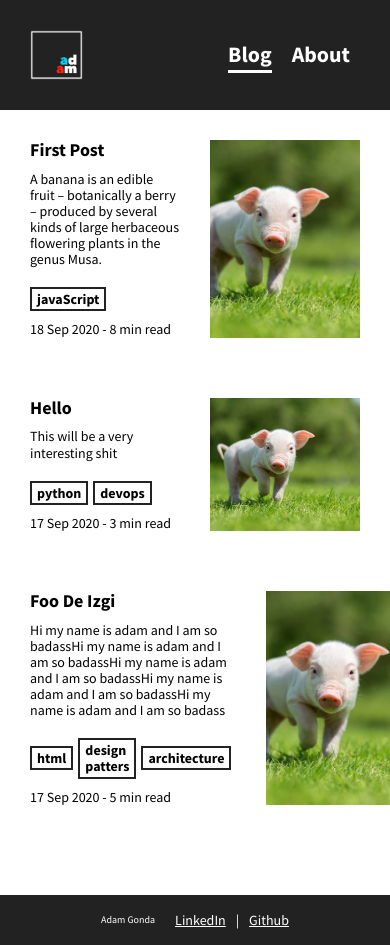
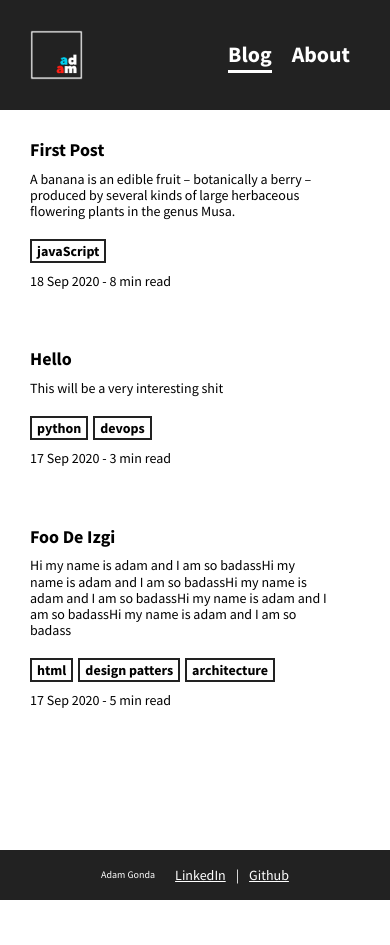
Before and after one commit to AdamGonda/adamgonda.com, a Jekyll site: the page built from index.html, in a window 390 px wide. Built offline with Jekyll 4.4.1, drawn with Linux system fonts in a browser that asks for light colours; after the commit the page ends 900 px from its top, so only the background shows below that.

Commit message:
hide images at breakpoint-ss

```diff
--- a/assets/css/main.css
+++ b/assets/css/main.css
@@ -107,6 +107,11 @@ footer a {
   width: 150px;
   object-fit: cover;
 }
+@media only screen and (max-width: 550px) {
+  .post-list-item img {
+    display: none;
+  }
+}
 
 .tags {
   margin-top: 20px;
--- a/assets/sass/constants.sass
+++ b/assets/sass/constants.sass
@@ -21,6 +21,7 @@ $fontSizes-l: 22px
 $fontSizes-xl: 30px
 $fontSizes-xxl: 45px
 
+$breakPoints-ss: 550px
 $breakPoints-s: 680px
 $breakPoints-m: 855px
 $breakPoints-l: 1032px
--- a/assets/sass/post-list-item.sass
+++ b/assets/sass/post-list-item.sass
@@ -28,6 +28,9 @@
     width: 150px
     object-fit: cover
 
+    @media only screen and (max-width: $breakPoints-ss)
+      display: none
+
 
 .tags
   margin-top: $spacing-ss
```
Also changed, not shown: 1 other file.
